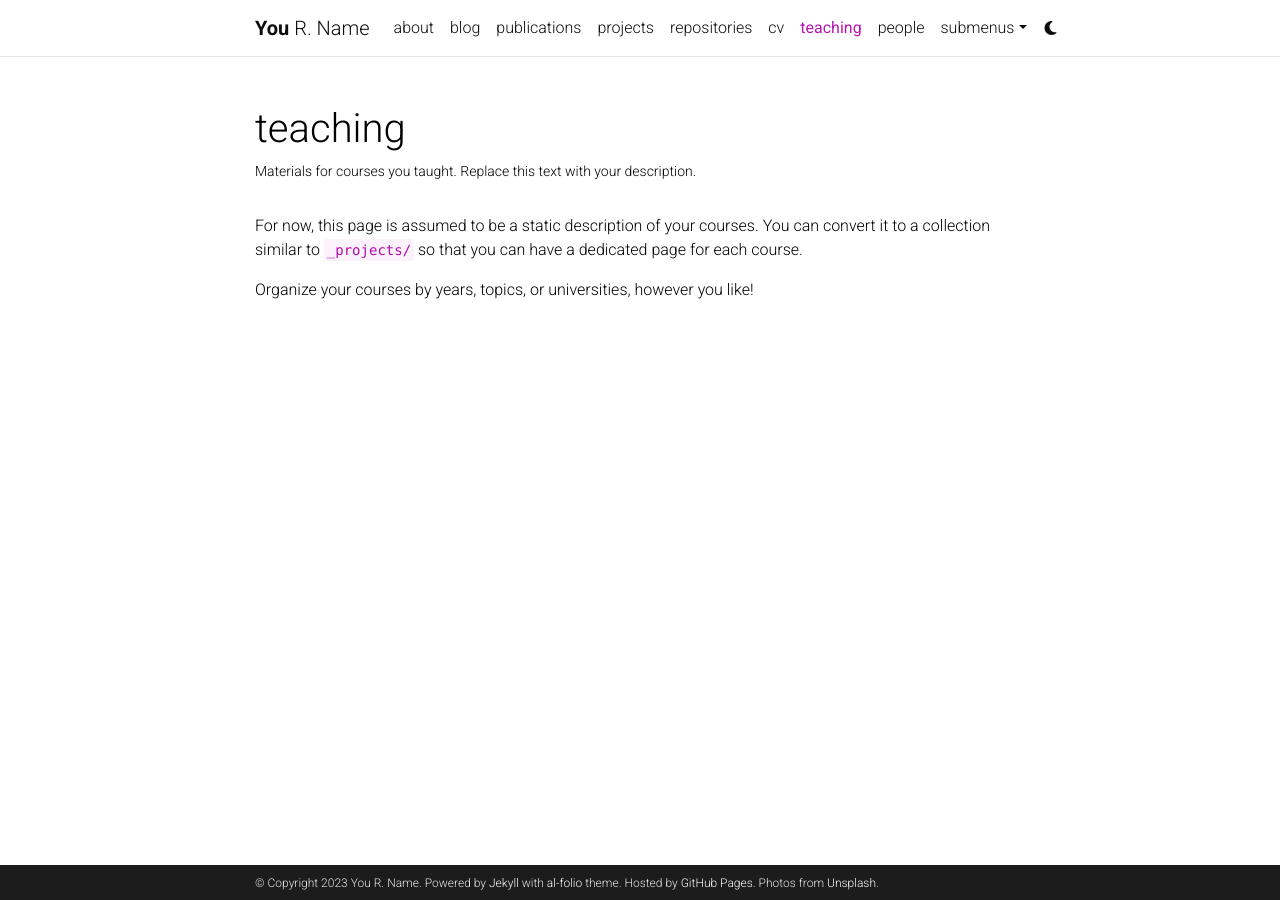
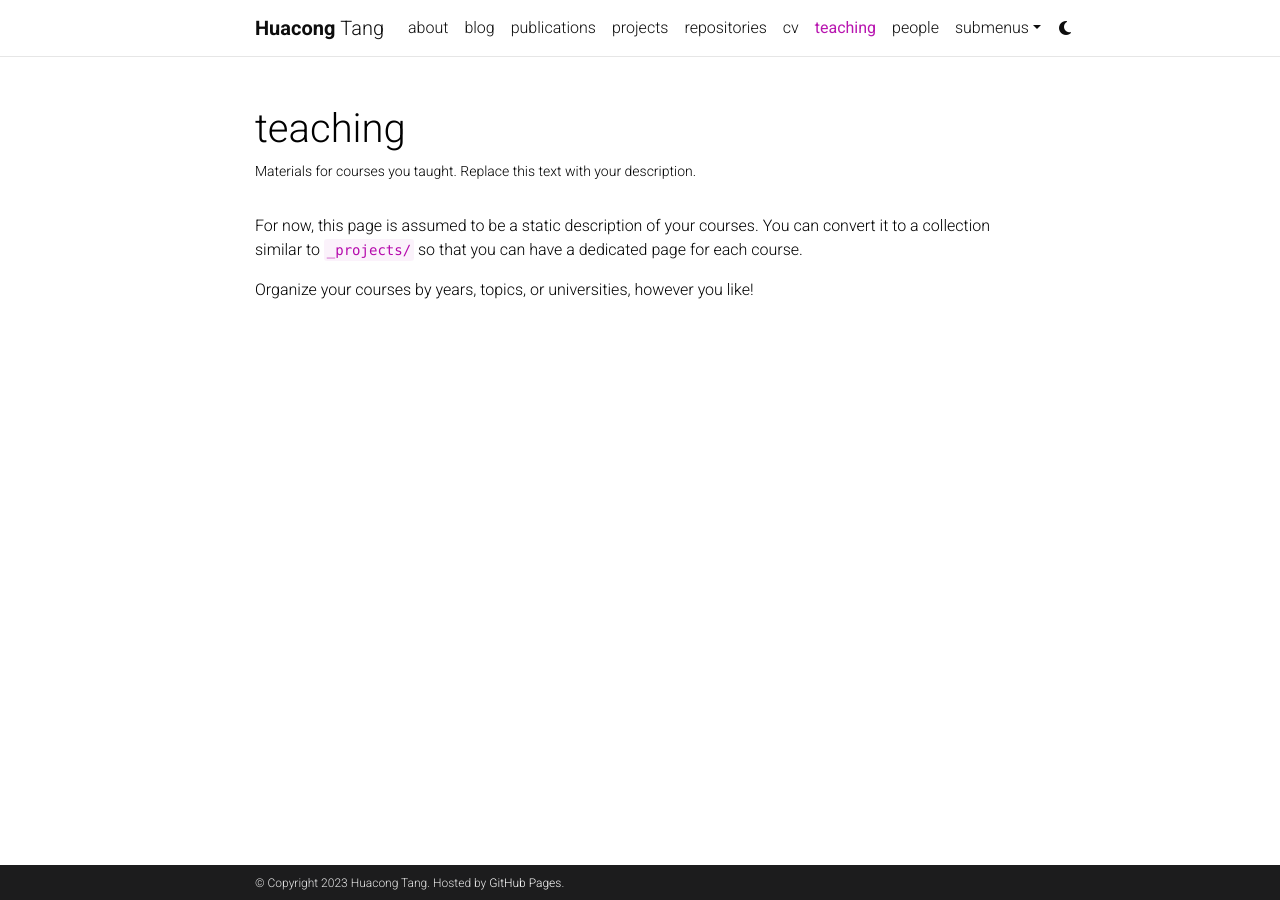
Before and after one commit to TINKPA/TINKPA.github.io, a Jekyll site: the page built from _pages/teaching.md, in a window 1280 px wide. Built offline with Jekyll 4.4.1, drawn with Linux system fonts in a browser that asks for light colours; full-size pictures stand in for the smaller copies a plugin makes; comment, search, counter and statistics services are not loaded; a style sheet for code colours, icons or effects is not loaded.

Commit message:
Update _config.yml

```diff
--- a/_config.yml
+++ b/_config.yml
@@ -3,16 +3,14 @@
 # -----------------------------------------------------------------------------
 
 title: blank # the website title (if blank, full name will be used instead)
-first_name: You
-middle_name: R.
-last_name: Name
-email: you@example.com
+first_name: Huacong
+middle_name:
+last_name: Tang
+email: hctang@ucla.com
 description: > # the ">" symbol means to ignore newlines until "footer_text:"
   A simple, whitespace theme for academics. Based on [*folio](https://github.com/bogoli/-folio) design.
 footer_text: >
-  Powered by <a href="https://jekyllrb.com/" target="_blank">Jekyll</a> with <a href="https://github.com/alshedivat/al-folio">al-folio</a> theme.
   Hosted by <a href="https://pages.github.com/" target="_blank">GitHub Pages</a>.
-  Photos from <a href="https://unsplash.com" target="_blank">Unsplash</a>.
 keywords: jekyll, jekyll-theme, academic-website, portfolio-website  # add your own keywords or leave empty
 
 lang: en # the language of your site (for example: en, fr, cn, ru, etc.)
```
